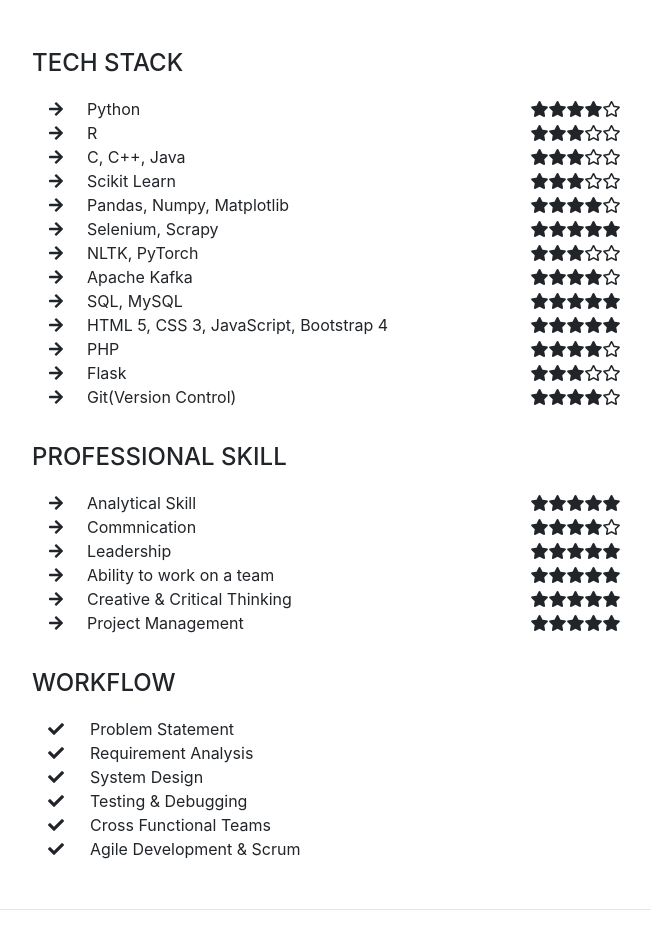
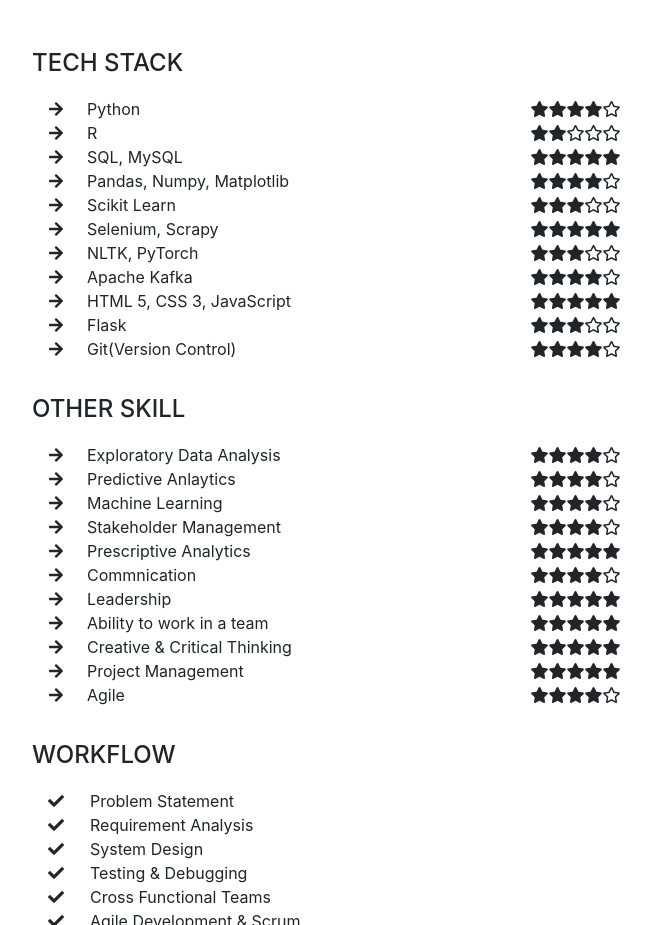
Before and after one commit to Sourav-Verma/sourav-verma.github.io, a website with bundled scripts: page index.html in a window 1280 px wide. Shown: the part 2492-3417 px from the top of the page, without its empty margins (288-939 px from the left). Built offline with nearby package versions, Linux system fonts and the light colour scheme; a web font is replaced by a local one.

Commit message:
Update index.html

```diff
--- a/index.html
+++ b/index.html
@@ -159,29 +159,33 @@
               <ul class="fa-ul mb-0">
                 <div style="margin-left: 15px;">
                   <div class="row"><div class="col"><li><i class="fa-li fa fa-arrow-right"></i>Python</li></div><div class="col"><li><i class="fas fa-star"></i><i class="fas fa-star"></i><i class="fas fa-star"></i><i class="fas fa-star"></i><i class="far fa-star"></i></li></div></div>
-                  <div class="row"><div class="col"><li><i class="fa-li fa fa-arrow-right"></i>R</li></div><div class="col"><li><i class="fas fa-star"></i><i class="fas fa-star"></i><i class="fas fa-star"></i><i class="far fa-star"></i><i class="far fa-star"></i></li></div></div>
-                  <div class="row"><div class="col"><li><i class="fa-li fa fa-arrow-right"></i>C, C++, Java</li></div><div class="col"><li><i class="fas fa-star"></i><i class="fas fa-star"></i><i class="fas fa-star"></i><i class="far fa-star"></i><i class="far fa-star"></i></li></div></div>
+                  <div class="row"><div class="col"><li><i class="fa-li fa fa-arrow-right"></i>R</li></div><div class="col"><li><i class="fas fa-star"></i><i class="fas fa-star"></i><i class="far fa-star"></i><i class="far fa-star"></i><i class="far fa-star"></i></li></div></div>
+                  <div class="row"><div class="col"><li><i class="fa-li fa fa-arrow-right"></i>SQL, MySQL</li></div><div class="col"><li><i class="fas fa-star"></i><i class="fas fa-star"></i><i class="fas fa-star"></i><i class="fas fa-star"></i><i class="fas fa-star"></i></li></div></div>
+                  <div class="row"><div class="col"><li><i class="fa-li fa fa-arrow-right"></i>Pandas, Numpy, Matplotlib</li></div><div class="col"><li><i class="fas fa-star"></i><i class="fas fa-star"></i><i class="fas fa-star"></i><i class="fas fa-star"></i><i class="far fa-star"></i></li></div></div>
                   <div class="row"><div class="col"><li><i class="fa-li fa fa-arrow-right"></i>Scikit Learn</li></div><div class="col"><li><i class="fas fa-star"></i><i class="fas fa-star"></i><i class="fas fa-star"></i><i class="far fa-star"></i><i class="far fa-star"></i></li></div></div>
-                  <div class="row"><div class="col"><li><i class="fa-li fa fa-arrow-right"></i>Pandas, Numpy, Matplotlib</li></div><div class="col"><li><i class="fas fa-star"></i><i class="fas fa-star"></i><i class="fas fa-star"></i><i class="fas fa-star"></i><i class="far fa-star"></i></li></div></div>
                   <div class="row"><div class="col"><li><i class="fa-li fa fa-arrow-right"></i>Selenium, Scrapy</li></div><div class="col"><li><i class="fas fa-star"></i><i class="fas fa-star"></i><i class="fas fa-star"></i><i class="fas fa-star"></i><i class="fas fa-star"></i></li></div></div>
                   <div class="row"><div class="col"><li><i class="fa-li fa fa-arrow-right"></i>NLTK, PyTorch</li></div><div class="col"><li><i class="fas fa-star"></i><i class="fas fa-star"></i><i class="fas fa-star"></i><i class="far fa-star"></i><i class="far fa-star"></i></li></div></div>
                   <div class="row"><div class="col"><li><i class="fa-li fa fa-arrow-right"></i>Apache Kafka</li></div><div class="col"><li><i class="fas fa-star"></i><i class="fas fa-star"></i><i class="fas fa-star"></i><i class="fas fa-star"></i><i class="far fa-star"></i></li></div></div>
-                  <div class="row"><div class="col"><li><i class="fa-li fa fa-arrow-right"></i>SQL, MySQL</li></div><div class="col"><li><i class="fas fa-star"></i><i class="fas fa-star"></i><i class="fas fa-star"></i><i class="fas fa-star"></i><i class="fas fa-star"></i></li></div></div>
-                  <div class="row"><div class="col"><li><i class="fa-li fa fa-arrow-right"></i>HTML 5, CSS 3, JavaScript, Bootstrap 4</li></div><div class="col"><li><i class="fas fa-star"></i><i class="fas fa-star"></i><i class="fas fa-star"></i><i class="fas fa-star"></i><i class="fas fa-star"></i></li></div></div>
-                  <div class="row"><div class="col"><li><i class="fa-li fa fa-arrow-right"></i>PHP</li></div><div class="col"><li><i class="fas fa-star"></i><i class="fas fa-star"></i><i class="fas fa-star"></i><i class="fas fa-star"></i><i class="far fa-star"></i></li></div></div>
+                  <div class="row"><div class="col"><li><i class="fa-li fa fa-arrow-right"></i>HTML 5, CSS 3, JavaScript</li></div><div class="col"><li><i class="fas fa-star"></i><i class="fas fa-star"></i><i class="fas fa-star"></i><i class="fas fa-star"></i><i class="fas fa-star"></i></li></div></div>
                   <div class="row"><div class="col"><li><i class="fa-li fa fa-arrow-right"></i>Flask</li></div><div class="col"><li><i class="fas fa-star"></i><i class="fas fa-star"></i><i class="fas fa-star"></i><i class="far fa-star"></i><i class="far fa-star"></i></li></div></div>
                   <div class="row"><div class="col"><li><i class="fa-li fa fa-arrow-right"></i>Git(Version Control)</li></div><div class="col"><li><i class="fas fa-star"></i><i class="fas fa-star"></i><i class="fas fa-star"></i><i class="fas fa-star"></i><i class="far fa-star"></i></li></div></div>
                 </div>
             </ul>
-                  <div class="subheading mb-3" style="margin-top: 30px;">Professional Skill</div>
+                  <div class="subheading mb-3" style="margin-top: 30px;">Other Skill</div>
                     <div style="margin-left: 15px;">
                       <ul class="fa-ul mb-0">
-                          <div class="row"><div class="col"><li><i class="fa-li fa fa-arrow-right"></i>Analytical Skill</li></div><div class="col"><li><i class="fas fa-star"></i><i class="fas fa-star"></i><i class="fas fa-star"></i><i class="fas fa-star"></i><i class="fas fa-star"></i></li></div></div>
+                          <div class="row"><div class="col"><li><i class="fa-li fa fa-arrow-right"></i>Exploratory Data Analysis</li></div><div class="col"><li><i class="fas fa-star"></i><i class="fas fa-star"></i><i class="fas fa-star"></i><i class="fas fa-star"></i><i class="far fa-star"></i></li></div></div>
+                          <div class="row"><div class="col"><li><i class="fa-li fa fa-arrow-right"></i>Predictive Anlaytics</li></div><div class="col"><li><i class="fas fa-star"></i><i class="fas fa-star"></i><i class="fas fa-star"></i><i class="fas fa-star"></i><i class="far fa-star"></i></li></div></div>
+                          <div class="row"><div class="col"><li><i class="fa-li fa fa-arrow-right"></i>Machine Learning</li></div><div class="col"><li><i class="fas fa-star"></i><i class="fas fa-star"></i><i class="fas fa-star"></i><i class="fas fa-star"></i><i class="far fa-star"></i></li></div></div>
+                          <div class="row"><div class="col"><li><i class="fa-li fa fa-arrow-right"></i>Stakeholder Management</li></div><div class="col"><li><i class="fas fa-star"></i><i class="fas fa-star"></i><i class="fas fa-star"></i><i class="fas fa-star"></i><i class="far fa-star"></i></li></div></div>
+                          <div class="row"><div class="col"><li><i class="fa-li fa fa-arrow-right"></i>Prescriptive Analytics</li></div><div class="col"><li><i class="fas fa-star"></i><i class="fas fa-star"></i><i class="fas fa-star"></i><i class="fas fa-star"></i><i class="fas fa-star"></i></li></div></div>
                           <div class="row"><div class="col"><li><i class="fa-li fa fa-arrow-right"></i>Commnication</li></div><div class="col"><li><i class="fas fa-star"></i><i class="fas fa-star"></i><i class="fas fa-star"></i><i class="fas fa-star"></i><i class="far fa-star"></i></li></div></div>
                           <div class="row"><div class="col"><li><i class="fa-li fa fa-arrow-right"></i>Leadership</li></div><div class="col"><li><i class="fas fa-star"></i><i class="fas fa-star"></i><i class="fas fa-star"></i><i class="fas fa-star"></i><i class="fas fa-star"></i></li></div></div>
-                          <div class="row"><div class="col"><li><i class="fa-li fa fa-arrow-right"></i>Ability to work on a team</li></div><div class="col"><li><i class="fas fa-star"></i><i class="fas fa-star"></i><i class="fas fa-star"></i><i class="fas fa-star"></i><i class="fas fa-star"></i></li></div></div>
+                          <div class="row"><div class="col"><li><i class="fa-li fa fa-arrow-right"></i>Ability to work in a team</li></div><div class="col"><li><i class="fas fa-star"></i><i class="fas fa-star"></i><i class="fas fa-star"></i><i class="fas fa-star"></i><i class="fas fa-star"></i></li></div></div>
                           <div class="row"><div class="col"><li><i class="fa-li fa fa-arrow-right"></i>Creative & Critical Thinking</li></div><div class="col"><li><i class="fas fa-star"></i><i class="fas fa-star"></i><i class="fas fa-star"></i><i class="fas fa-star"></i><i class="fas fa-star"></i></li></div></div>
                           <div class="row"><div class="col"><li><i class="fa-li fa fa-arrow-right"></i>Project Management</li></div><div class="col"><li><i class="fas fa-star"></i><i class="fas fa-star"></i><i class="fas fa-star"></i><i class="fas fa-star"></i><i class="fas fa-star"></i></li></div></div>
+                          <div class="row"><div class="col"><li><i class="fa-li fa fa-arrow-right"></i>Agile</li></div><div class="col"><li><i class="fas fa-star"></i><i class="fas fa-star"></i><i class="fas fa-star"></i><i class="fas fa-star"></i><i class="far fa-star"></i></li></div></div>
+
 
                       </ul>
                     </div>
```
